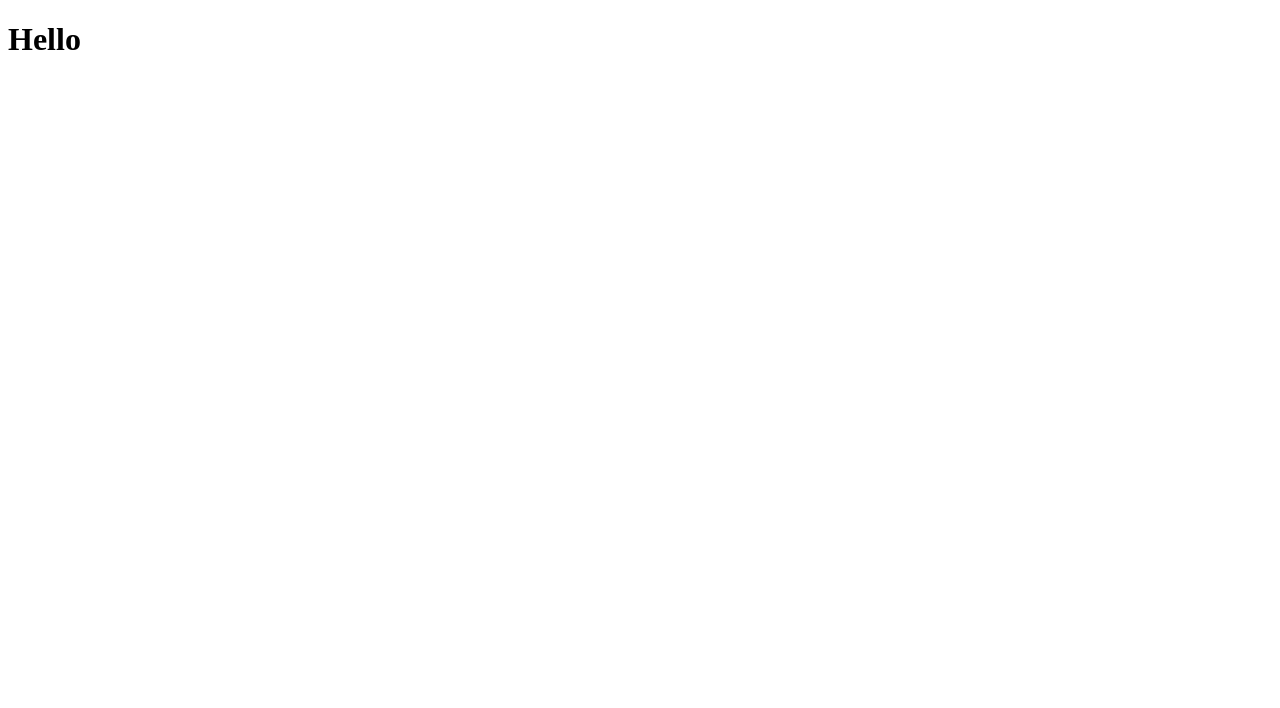
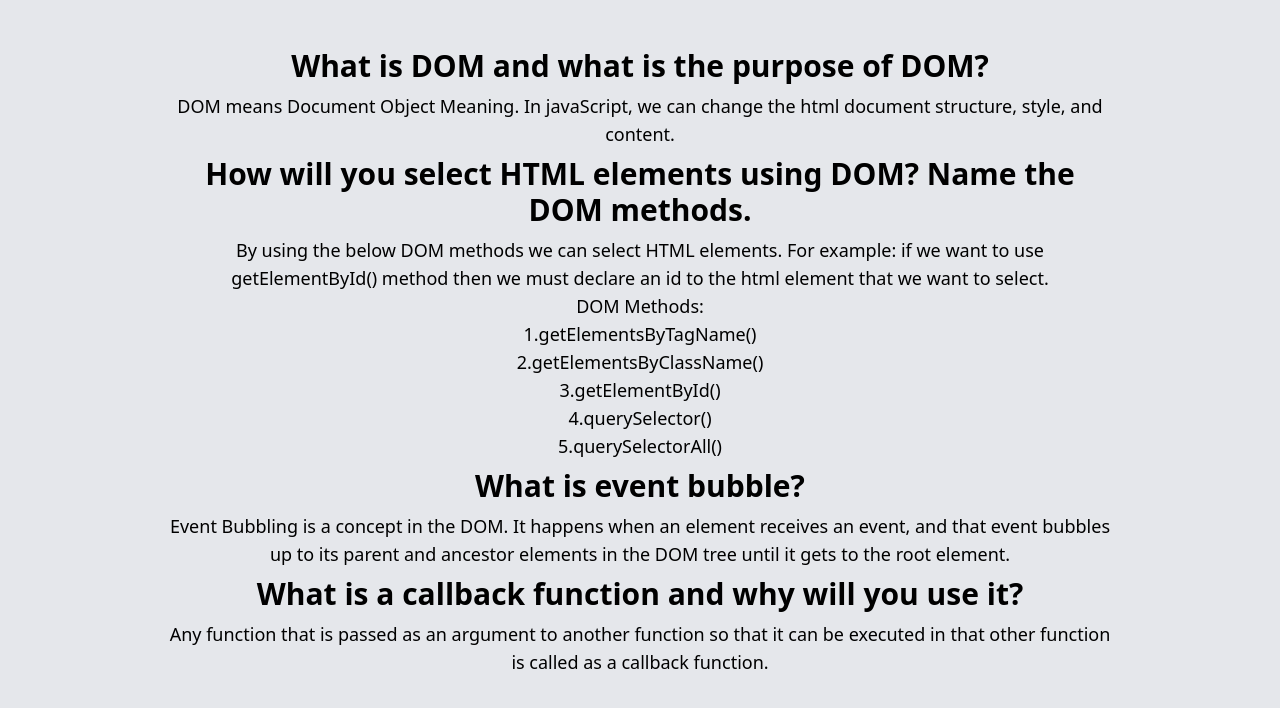
Before and after one commit to masum73/Geometry-Genius, a plain HTML site: page blogs.html in a window 1280 px wide. Drawn offline with nearby package versions, Linux system fonts and the light colour scheme.

Commit message:
blogs page - question answer done

```diff
--- a/blogs.html
+++ b/blogs.html
@@ -5,8 +5,28 @@
     <meta http-equiv="X-UA-Compatible" content="IE=edge">
     <meta name="viewport" content="width=device-width, initial-scale=1.0">
     <title>Document</title>
+    <!-- tailwind CDN added -->
+    <script src="https://cdn.tailwindcss.com"></script>
 </head>
-<body>
-    <h1>Hello</h1>
+<body class="bg-gray-200">
+    <main>
+        <section class="mx-auto mt-12 w-9/12 text-center">
+            <h1 class="m-2 text-3xl font-semibold">What is DOM and what is the purpose of DOM?</h1>
+            <h1 class="m-2 text-lg font-medium">DOM means Document Object Meaning. In javaScript, we can change the html document structure, style, and content.</h1>
+            <h1 class="m-2 text-3xl font-semibold">How will you select HTML elements using DOM? Name the DOM methods.</h1>
+            <h1 class="m-2 text-lg font-medium"> By using the below DOM methods we can select HTML elements. For example: if we want to use getElementById() method then we must declare an id to the html element that we want to select.
+                <p>DOM Methods:</p>
+                <p>1.getElementsByTagName()</p>
+                <p>2.getElementsByClassName()</p>
+                <p>3.getElementById()</p>
+                <p>4.querySelector()</p>
+                <p>5.querySelectorAll()</p>
+            </h1>
+            <h1 class="m-2 text-3xl font-semibold">What is event bubble?</h1>
+            <h1 class="m-2 text-lg font-medium">Event Bubbling is a concept in the DOM. It happens when an element receives an event, and that event bubbles up to its parent and ancestor elements in the DOM tree until it gets to the root element.</h1>
+            <h1 class="m-2 text-3xl font-semibold">What is a callback function and why will you use it?</h1>
+            <h1 class="m-2 text-lg font-medium">Any function that is passed as an argument to another function so that it can be executed in that other function is called as a callback function.</h1>
+        </section>
+    </main>
 </body>
 </html>
```
